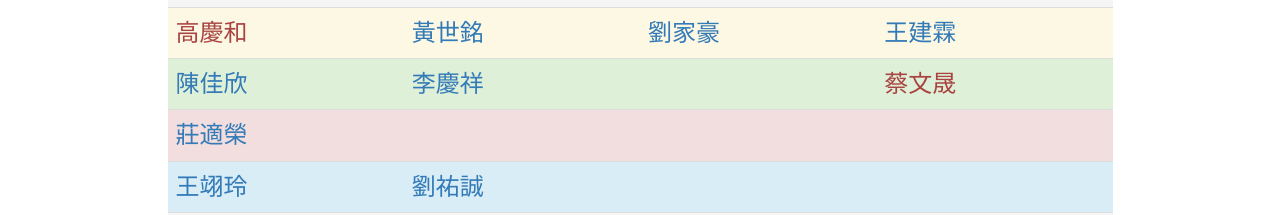
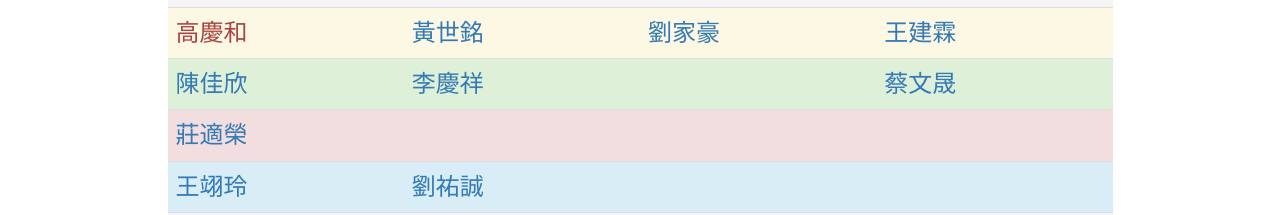
Before and after one commit to k0478/k0478.github.io, a plain HTML site: page index1062.html in a window 1280 px wide. Shown: the part 601-816 px from the top of the page. Drawn offline with nearby package versions, Linux system fonts and the light colour scheme.

Commit message:
Add files via upload

```diff
--- a/index1062.html
+++ b/index1062.html
@@ -77,7 +77,7 @@
               <td><a href="https://k90418111.github.io">陳佳欣</a></td>
               <td><a href="https://pxcoo.github.io">李慶祥</a></td>
               <td><a href=""></a></td>
-              <td class="dangle"><a href="" class="text-danger">蔡文晟</a></td>
+              <td><a href="https://k90418138.github.io">蔡文晟</a></td>
             </tr>
             <tr class="danger">
               <td><a href="https://k90418156.github.io">莊適榮</a></td>
```
